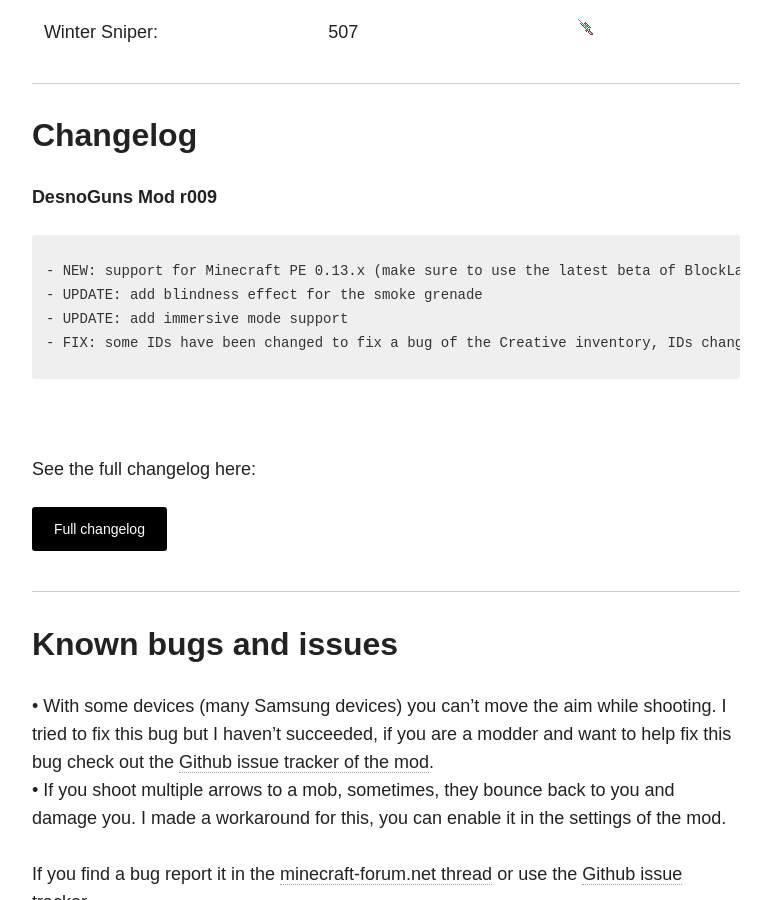
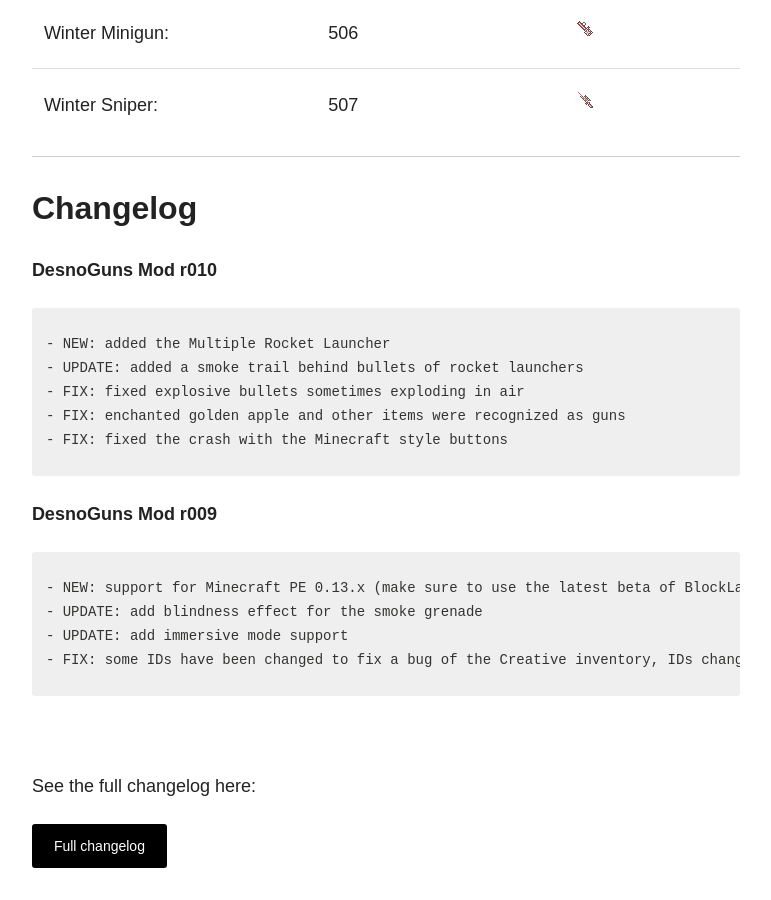
Before and after one commit to Desno365/Desno365.github.io, a Jekyll site: the page built from minecraft/desnoguns-mod/index.md, in a window 1280 px wide and 900 px high, scrolled down 14753 px. Shown: the whole window, without its empty margins (254-1025 px from the left). Built offline with Jekyll 4.4.1, drawn with Linux system fonts in a browser that asks for light colours; nearby versions of some CDN libraries; comment, search, counter and statistics services are not loaded; some of the changed text lies outside the part shown.

Commit message:
DesnoGuns Mod r010

```diff
--- a/minecraft/desnoguns-mod/index.md
+++ b/minecraft/desnoguns-mod/index.md
@@ -41,13 +41,13 @@
 ## Downloads
 
 <i>Minecraft Pocket Edition 0.13.0:</i><br>
-<i> --- DesnoGuns Mod <b>r009</b>:</i>
+<i> --- DesnoGuns Mod <b>r010</b>:</i>
 
 | Website | Support | Regular |
 |:--------|:-------:|:-------:|
-| Filecred:          | [Support download](http://adf.ly/1ShCiZ) | [Regular download](http://filecred.com/A3B2G565) |
-| MediaFire:         | [Support download](http://adf.ly/1ShDIX) | [Regular download](http://www.mediafire.com/download/9bfpbdwcqf27kjb/DesnoGuns_r009_Desno365.zip) |
-| Android File Host: | [Support download](http://adf.ly/1ShDOe) | [Regular download](https://www.androidfilehost.com/?fid=24269982087009407) |
+| Filecred:          | [Support download](http://adf.ly/1SsZjw) | [Regular download](http://filecred.com/A3C6G566) |
+| MediaFire:         | [Support download](http://adf.ly/1SsZgC) | [Regular download](http://www.mediafire.com/download/1lvq79ig4dddckh/DesnoGuns_r010_Desno365.zip) |
+| Android File Host: | [Support download](http://adf.ly/1SsZc9) | [Regular download](https://www.androidfilehost.com/?fid=24269982087011575) |
 |----
 {: rules="groups"}
 
@@ -159,6 +159,7 @@
 | Mini-Uzi:                    | 491      | <figure><a href="{{ site.url }}/minecraft/desnoguns-mod/images/how-to-craft/crafting/machine-pistol.png"><img src="{{ site.url }}/minecraft/desnoguns-mod/images/how-to-craft/icons/MiniUzi.png" alt="image"></a></figure> |
 | MP5:                         | 492      | <figure><a href="{{ site.url }}/minecraft/desnoguns-mod/images/how-to-craft/crafting/sub-machine.png"><img src="{{ site.url }}/minecraft/desnoguns-mod/images/how-to-craft/icons/MP5.png" alt="image"></a></figure> |
 | MTAR:                        | 493      | <figure><a href="{{ site.url }}/minecraft/desnoguns-mod/images/how-to-craft/crafting/assault-rifle.png"><img src="{{ site.url }}/minecraft/desnoguns-mod/images/how-to-craft/icons/MTAR.png" alt="image"></a></figure> |
+| Multiple Rocket Launcher:    | 3375     | <figure><a href="{{ site.url }}/minecraft/desnoguns-mod/images/how-to-craft/crafting/launcher.png"><img src="{{ site.url }}/minecraft/desnoguns-mod/images/how-to-craft/icons/MultipleRocketLauncher.png" alt="image"></a></figure> |
 | P90:                         | 494      | <figure><a href="{{ site.url }}/minecraft/desnoguns-mod/images/how-to-craft/crafting/sub-machine.png"><img src="{{ site.url }}/minecraft/desnoguns-mod/images/how-to-craft/icons/P90.png" alt="image"></a></figure> |
 | R700:                        | 495      | <figure><a href="{{ site.url }}/minecraft/desnoguns-mod/images/how-to-craft/crafting/sniper-rifle.png"><img src="{{ site.url }}/minecraft/desnoguns-mod/images/how-to-craft/icons/R700.png" alt="image"></a></figure> |
 | Remington 870:               | 496      | <figure><a href="{{ site.url }}/minecraft/desnoguns-mod/images/how-to-craft/crafting/shotgun.png"><img src="{{ site.url }}/minecraft/desnoguns-mod/images/how-to-craft/icons/R870.png" alt="image"></a></figure> |
@@ -179,6 +180,15 @@
 ---
 
 ## Changelog
+
+**DesnoGuns Mod r010**
+{% highlight text %}
+- NEW: added the Multiple Rocket Launcher
+- UPDATE: added a smoke trail behind bullets of rocket launchers
+- FIX: fixed explosive bullets sometimes exploding in air
+- FIX: enchanted golden apple and other items were recognized as guns
+- FIX: fixed the crash with the Minecraft style buttons
+{% endhighlight %}
 
 **DesnoGuns Mod r009**
 {% highlight text %}
```
Also changed, not shown: minecraft/desnoguns-mod/full-changelog/changelog.html (+7 -0 lines), minecraft/desnoguns-mod/full-changelog/index.md (+9 -0 lines), minecraft/desnoguns-mod/images/how-to-craft/icons/MultipleRocketLauncher.png (added).
